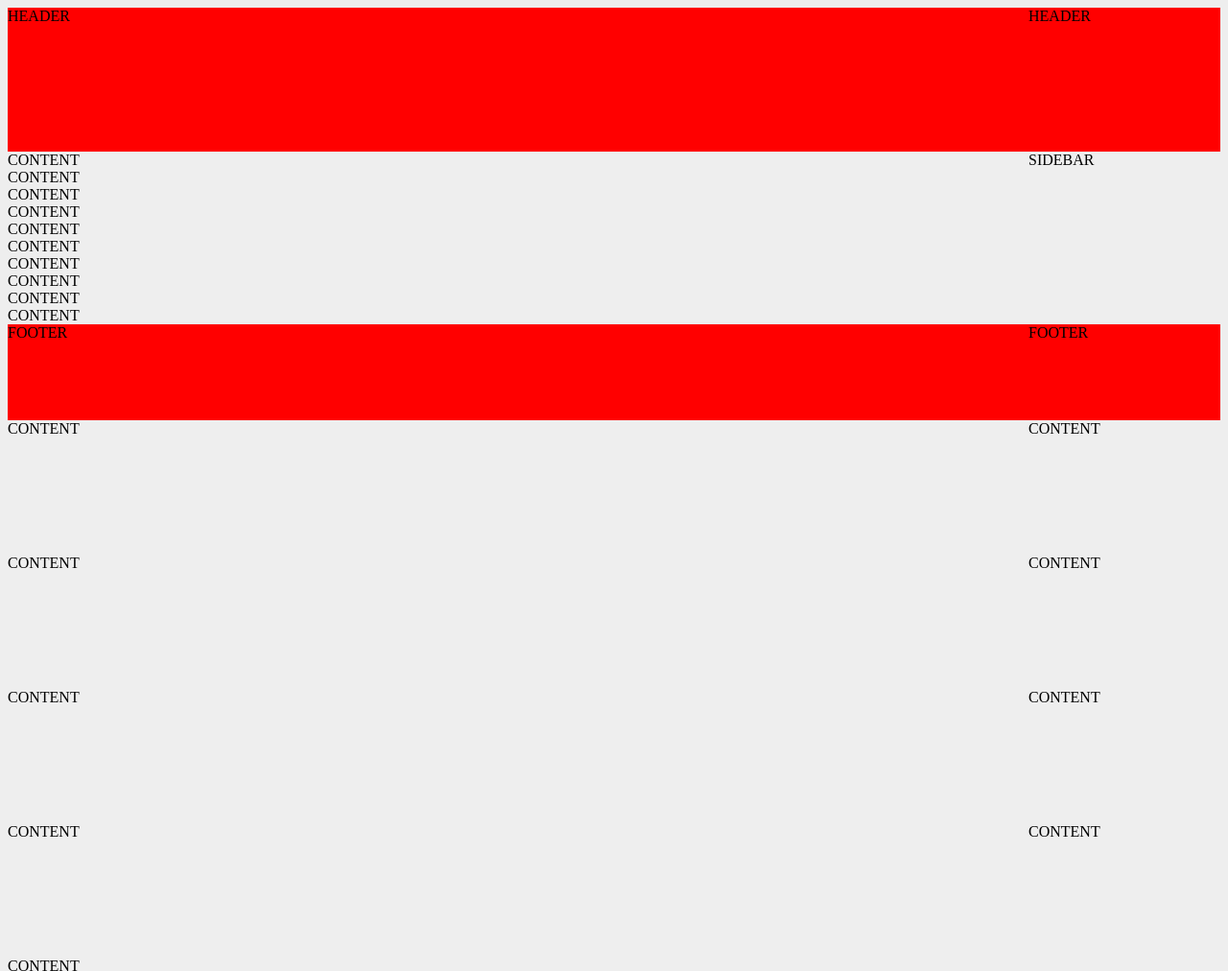
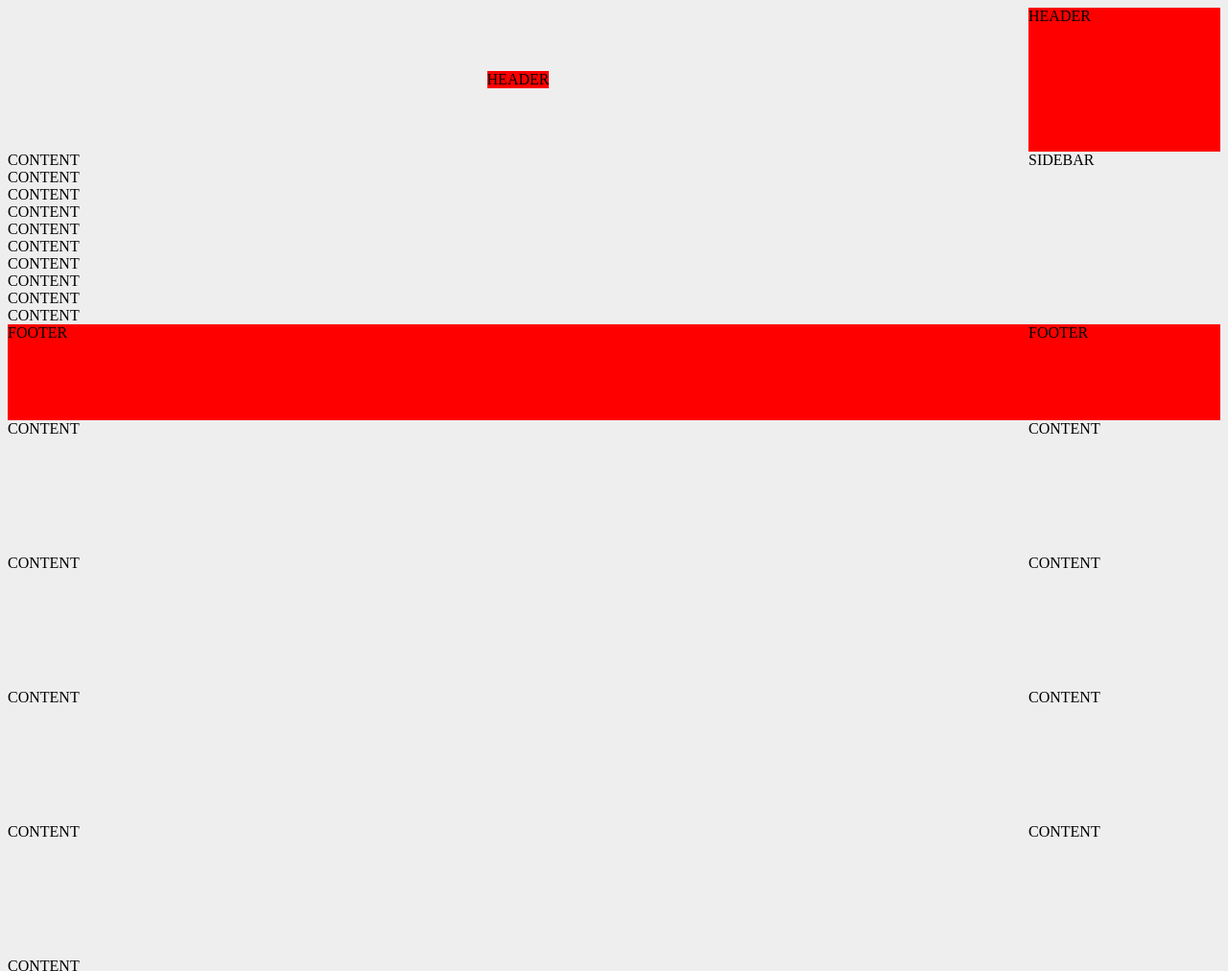
Before and after one commit to GEAN-SS/CursoDeJsHtmlCssNodeJsUdemy, a plain HTML site: page index.html in a window 1280 px wide. Shown: the whole page at 96% size. Drawn offline with Linux system fonts and the light colour scheme.

Commit message:
seccion 13 y CSS GRID(alinea y justifica un solo elemento de grilla)

```diff
--- a/css/main.css
+++ b/css/main.css
@@ -1,4 +1,4 @@
-/*Estamos en la seccion 13 y CSS GRID(alinea y justifica todos los elementos de una grilla)*/
+/*Estamos en la seccion 13 y CSS GRID(alinea y justifica un solo elemento de grilla)*/
 body {
   background-color: #eee;
 }
@@ -28,11 +28,17 @@ justify-items:stretch;/*esto para ajustar el espacio del grid y se usa en el eje
   end: todo el contenido queda despalazado hasta el final, se mueve lo mas abajo posible
  */
 }
-.red{
-  background-color: red;
-}
 .header {
   grid-column: col-inicio / col-final 3;
   grid-row: row-inicio / row-final 3;
 
 }
+.red{
+  background-color: red;
+}
+.item-1{
+  /* es basicamente lo mismo que en la clase pasada pero en este caso solo
+  se aplica en un solo elemento con esta clase */
+  justify-self:center;
+  align-self: center;
+}
--- a/index.html
+++ b/index.html
@@ -11,7 +11,7 @@
 <body>
   <div class="grid">
 
-    <div class="red">HEADER</div>
+    <div class="red item-1">HEADER</div>
     <div class="red">HEADER</div>
     <div class="blue">
       <div>CONTENT</div>
```
